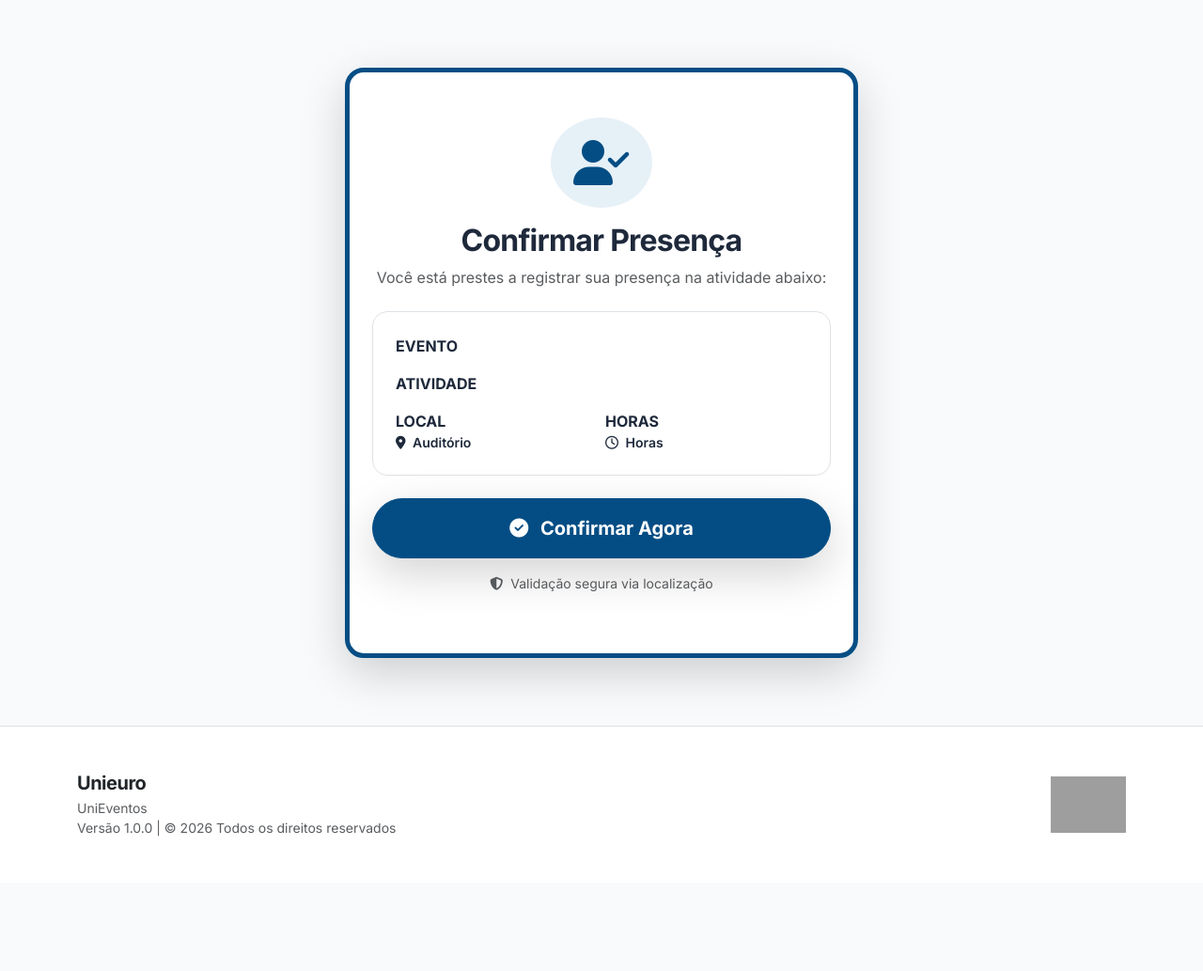
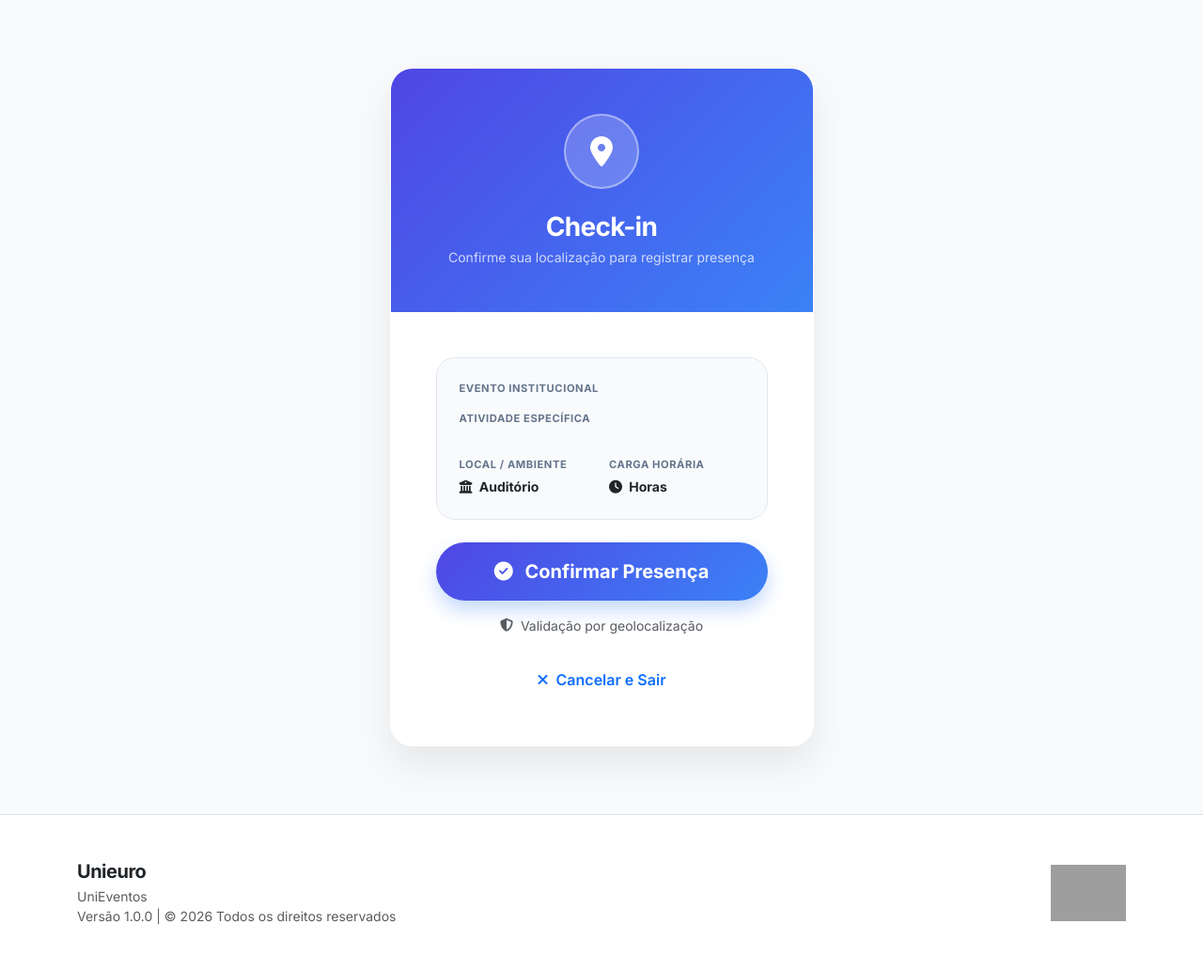
Before and after one commit to oliverhenrique04/UniEventos, a Flask app: template app/templates/checkin_confirm.html in a window 1280 px wide. Shown: the whole page at 94% size. Before the commit the page ends 890 px from the top, so only its background shows below. Run offline with Flask 3, Linux system fonts and the light colour scheme; the template is opened without the code that fills it, so the values that code supplies are empty; some libraries are stand-ins or nearby versions; grey boxes are pictures that could not be loaded.

Commit message:
refatoracao

```diff
--- a/app/templates/checkin_confirm.html
+++ b/app/templates/checkin_confirm.html
@@ -1,45 +1,166 @@
 {% extends 'base.html' %}
 
+{% block head_styles %}
+<style>
+    .checkin-card {
+        border-radius: 24px;
+        background: rgba(255, 255, 255, 0.95);
+        backdrop-filter: blur(10px);
+        border: 1px solid rgba(255, 255, 255, 0.3);
+        box-shadow: 0 20px 40px rgba(0, 0, 0, 0.08);
+        overflow: hidden;
+        transition: transform 0.3s ease;
+    }
+
+    .checkin-header {
+        background: linear-gradient(135deg, #4f46e5 0%, #3b82f6 100%);
+        padding: 3rem 2rem;
+        color: white;
+        position: relative;
+    }
+
+    .checkin-icon-wrapper {
+        width: 80px;
+        height: 80px;
+        background: rgba(255, 255, 255, 0.2);
+        border: 2px solid rgba(255, 255, 255, 0.4);
+        border-radius: 50%;
+        display: flex;
+        align-items: center;
+        justify-content: center;
+        margin: 0 auto 1.5rem;
+        backdrop-filter: blur(5px);
+    }
+
+    .activity-details {
+        background: #f8fafc;
+        border-radius: 20px;
+        padding: 1.5rem;
+        border: 1px solid #e2e8f0;
+    }
+
+    .detail-item {
+        margin-bottom: 1rem;
+    }
+
+    .detail-item:last-child {
+        margin-bottom: 0;
+    }
+
+    .label-caps {
+        font-size: 0.7rem;
+        font-weight: 700;
+        text-transform: uppercase;
+        letter-spacing: 0.05em;
+        color: #64748b;
+        margin-bottom: 0.25rem;
+        display: block;
+    }
+
+    .value-bold {
+        font-weight: 700;
+        color: #1e293b;
+        line-height: 1.3;
+    }
+
+    .btn-confirm {
+        background: linear-gradient(135deg, #4f46e5 0%, #3b82f6 100%);
+        border: none;
+        color: white;
+        font-weight: 700;
+        padding: 1rem 2rem;
+        border-radius: 100px;
+        box-shadow: 0 10px 20px rgba(59, 130, 246, 0.3);
+        transition: all 0.3s ease;
+    }
+
+    .btn-confirm:hover:not(:disabled) {
+        transform: translateY(-2px);
+        box-shadow: 0 15px 25px rgba(59, 130, 246, 0.4);
+        color: white;
+    }
+
+    .btn-confirm:active {
+        transform: translateY(0);
+    }
+
+    .success-animation {
+        color: #10b981;
+    }
+
+    .close-hint {
+        font-size: 0.8rem;
+        color: #94a3b8;
+        margin-top: 1rem;
+    }
+</style>
+{% endblock %}
+
 {% block content %}
-<div class="container py-5 fade-in-up">
+<div class="container py-4 py-md-5">
     <div class="row justify-content-center">
-        <div class="col-lg-6 col-md-8 text-center">
-            <div class="glass-panel border-top border-5 border-primary py-5 px-4 shadow-lg bg-white">
-                <div class="mb-4">
-                    <div class="bg-indigo-50 d-inline-flex p-4 rounded-circle mb-3">
-                        <i class="fa-solid fa-user-check fa-3x text-primary"></i>
+        <div class="col-lg-5 col-md-8">
+            <div class="checkin-card animate__animated animate__fadeInUp">
+                <!-- Status Header -->
+                <div class="checkin-header text-center" id="header-visual">
+                    <div class="checkin-icon-wrapper">
+                        <i class="fa-solid fa-location-dot fa-2x" id="main-icon"></i>
                     </div>
-                    <h2 class="fw-bold">Confirmar Presença</h2>
-                    <p class="text-muted">Você está prestes a registrar sua presença na atividade abaixo:</p>
+                    <h3 class="fw-bold mb-1" id="main-title">Check-in</h3>
+                    <p class="opacity-75 small mb-0" id="main-subtitle">Confirme sua localização para registrar presença
+                    </p>
                 </div>
 
-                <!-- Detalhes da Atividade -->
-                <div class="bg-slate-50 p-4 rounded-4 border text-start mb-4">
-                    <div class="mb-3">
-                        <label class="x-small fw-bold text-slate-400 text-uppercase">Evento</label>
-                        <h5 class="fw-bold text-dark m-0">{{ activity.event.nome }}</h5>
+                <div class="p-4 p-md-5">
+                    <div id="checkin-content">
+                        <!-- Activity Info -->
+                        <div class="activity-details mb-4">
+                            <div class="detail-item">
+                                <span class="label-caps">Evento Institucional</span>
+                                <div class="value-bold fs-5">{{ activity.event.nome }}</div>
                             </div>
-                    <div class="mb-3">
-                        <label class="x-small fw-bold text-slate-400 text-uppercase">Atividade</label>
-                        <div class="fw-bold text-primary fs-5">{{ activity.nome }}</div>
+                            <div class="detail-item">
+                                <span class="label-caps">Atividade Específica</span>
+                                <div class="value-bold text-primary">{{ activity.nome }}</div>
                             </div>
-                    <div class="row g-2">
+                            <div class="row g-3 mt-1">
                                 <div class="col-6">
-                            <label class="x-small fw-bold text-slate-400 text-uppercase">Local</label>
-                            <div class="small fw-semibold"><i class="fa-solid fa-location-dot me-1"></i> {{ activity.local or 'Auditório' }}</div>
+                                    <span class="label-caps">Local / Ambiente</span>
+                                    <div class="small fw-bold text-dark">
+                                        <i class="fa-solid fa-building-columns text-slate-400 me-1"></i>
+                                        {{ activity.local or 'Auditório' }}
+                                    </div>
                                 </div>
                                 <div class="col-6">
-                            <label class="x-small fw-bold text-slate-400 text-uppercase">Horas</label>
-                            <div class="small fw-semibold"><i class="fa-regular fa-clock me-1"></i> {{ activity.carga_horaria }} Horas</div>
+                                    <span class="label-caps">Carga Horária</span>
+                                    <div class="small fw-bold text-dark">
+                                        <i class="fa-solid fa-clock text-slate-400 me-1"></i>
+                                        {{ activity.carga_horaria }} Horas
+                                    </div>
                                 </div>
                             </div>
                         </div>
 
-                <div id="checkin-feedback" class="mt-4">
-                    <button id="btn-confirmar" onclick="confirmarPresencaDireta()" class="btn btn-primary btn-lg w-100 rounded-pill py-3 shadow-lg fw-bold">
-                        <i class="fa-solid fa-circle-check me-2"></i> Confirmar Agora
+                        <!-- Action Button -->
+                        <div class="text-center" id="action-area">
+                            <button id="btn-confirmar" onclick="confirmarPresencaDireta()"
+                                class="btn btn-confirm btn-lg w-100 mb-3">
+                                <i class="fa-solid fa-circle-check me-2"></i> Confirmar Presença
                             </button>
-                    <p class="text-muted small mt-3"><i class="fa-solid fa-shield-halved me-1"></i> Validação segura via localização</p>
+                            <div class="d-flex align-items-center justify-content-center gap-2 text-muted small">
+                                <i class="fa-solid fa-shield-halved"></i>
+                                <span>Validação por geolocalização</span>
+                            </div>
+                        </div>
+                    </div>
+
+                    <!-- Close/Back Action (Always available if needed) -->
+                    <div class="text-center mt-4">
+                        <button onclick="fecharOuVoltar()"
+                            class="btn btn-link text-decoration-none text-slate-500 fw-semibold small">
+                            <i class="fa-solid fa-xmark me-1"></i> Cancelar e Sair
+                        </button>
+                    </div>
                 </div>
             </div>
         </div>
@@ -49,33 +170,39 @@
 
 {% block scripts %}
 <script>
+    /**
+     * Logic to close the window or redirect back.
+     * Some browsers block window.close() if not opened by script,
+     * so we provide a fallback redirect.
+     */
+    function fecharOuVoltar() {
+        if (window.opener || window.history.length === 1) {
+            window.close();
+            // Fallback if close is blocked
+            setTimeout(() => {
+                window.location.href = '/perfil';
+            }, 500);
+        } else {
+            window.location.href = '/perfil';
+        }
+    }
+
     async function getPreciseLocation() {
         return new Promise((resolve, reject) => {
             const options = {
                 enableHighAccuracy: true,
-                timeout: 15000,
+                timeout: 10000,
                 maximumAge: 0
             };
 
             if (!navigator.geolocation) {
-                reject(new Error("Seu navegador não suporta geolocalização."));
+                reject(new Error("Geolocalização não suportada."));
                 return;
             }
 
             navigator.geolocation.getCurrentPosition(
                 (pos) => resolve(pos.coords),
-                (err) => {
-                    // Fallback attempt with lower accuracy if high accuracy fails (useful indoors)
-                    if (err.code === err.TIMEOUT) {
-                        navigator.geolocation.getCurrentPosition(
-                            (pos) => resolve(pos.coords),
-                            (err2) => reject(err2),
-                            { enableHighAccuracy: false, timeout: 5000 }
-                        );
-                    } else {
-                        reject(err);
-                    }
-                },
+                (err) => reject(err),
                 options
             );
         });
@@ -83,9 +210,15 @@
 
     async function confirmarPresencaDireta() {
         const btn = document.getElementById('btn-confirmar');
-        const feedback = document.getElementById('checkin-feedback');
+        const content = document.getElementById('checkin-content');
+        const header = document.getElementById('header-visual');
+        const icon = document.getElementById('main-icon');
+        const title = document.getElementById('main-title');
+        const subtitle = document.getElementById('main-subtitle');
+
         const originalHtml = btn.innerHTML;
 
+        // Loading State
         btn.innerHTML = '<span class="spinner-border spinner-border-sm me-2"></span> Sincronizando GPS...';
         btn.disabled = true;
 
@@ -93,15 +226,17 @@
         try {
             coords = await getPreciseLocation();
         } catch (e) {
-            console.warn("Location acquisition failed:", e.message);
+            console.warn("Location error:", e.message);
+            // We continue without coords if user denies or it fails,
+            // the server will decide if it's mandatory.
         }
 
-        btn.innerHTML = '<span class="spinner-border spinner-border-sm me-2"></span> Validando Token...';
+        btn.innerHTML = '<span class="spinner-border spinner-border-sm me-2"></span> Registrando...';
 
         try {
             const res = await fetch('/api/validar_presenca', {
                 method: 'POST',
-                headers: {'Content-Type': 'application/json'},
+                headers: { 'Content-Type': 'application/json' },
                 body: JSON.stringify({
                     token: "CHECKIN:{{ activity.event_id }}:{{ activity.id }}:{{ token }}",
                     latitude: coords.latitude,
@@ -111,28 +246,48 @@
             const json = await res.json();
 
             if (res.ok) {
-                feedback.innerHTML = `
-                    <div class="animate__animated animate__zoomIn">
-                        <div class="text-success mb-3"><i class="fa-solid fa-circle-check fa-4x"></i></div>
-                        <h4 class="fw-bold text-dark">Presença Registrada!</h4>
-                        <p class="text-muted">Seu certificado já está disponível na sua conta.</p>
-                        <div class="d-grid gap-2">
-                            <a href="/perfil" class="btn btn-primary rounded-pill py-2">Ver Meus Certificados</a>
-                            <a href="/" class="btn btn-light border rounded-pill py-2">Voltar ao Início</a>
+                // Success State Update
+                header.style.background = 'linear-gradient(135deg, #059669 0%, #10b981 100%)';
+                icon.className = 'fa-solid fa-check-double fa-2x animate__animated animate__bounceIn';
+                title.innerText = 'Sucesso!';
+                subtitle.innerText = 'Presença confirmada com sucesso';
+
+                content.innerHTML = `
+                    <div class="text-center animate__animated animate__fadeIn">
+                        <div class="bg-emerald-50 text-emerald-600 p-4 rounded-4 mb-4 border border-emerald-100">
+                            <h5 class="fw-bold mb-2">Check-in Realizado!</h5>
+                            <p class="small mb-0">Sua participação foi registrada no sistema. Você já pode emitir seu certificado no perfil.</p>
                         </div>
-                    </div>`;
+
+                        <div class="d-grid gap-3">
+                            <a href="/perfil" class="btn btn-confirm btn-lg shadow-sm">
+                                <i class="fa-solid fa-certificate me-2"></i> Ver Meus Certificados
+                            </a>
+                            <button onclick="fecharOuVoltar()" class="btn btn-outline-secondary rounded-pill py-2 fw-bold">
+                                <i class="fa-solid fa-circle-xmark me-2"></i> Sair da Tela
+                            </button>
+                        </div>
+                        <p class="close-hint mt-3">Você pode fechar esta aba com segurança.</p>
+                    </div>
+                `;
             } else {
                 Swal.fire({
                     icon: 'error',
-                    title: 'Falha na Validação',
-                    text: json.erro || 'O código expirou ou você está fora do local permitido.',
-                    confirmButtonColor: '#044d84'
+                    title: 'Ops!',
+                    text: json.erro || 'Não foi possível validar sua presença.',
+                    confirmButtonColor: '#4f46e5',
+                    confirmButtonText: 'Tentar Novamente'
                 });
                 btn.innerHTML = originalHtml;
                 btn.disabled = false;
             }
         } catch (err) {
-            Swal.fire('Erro', 'Não foi possível conectar ao servidor.', 'error');
+            Swal.fire({
+                icon: 'error',
+                title: 'Erro de Conexão',
+                text: 'Não foi possível comunicar com o servidor. Verifique sua internet.',
+                confirmButtonColor: '#4f46e5'
+            });
             btn.innerHTML = originalHtml;
             btn.disabled = false;
         }
```
Lines whose indentation alone changed are shown as unchanged.
